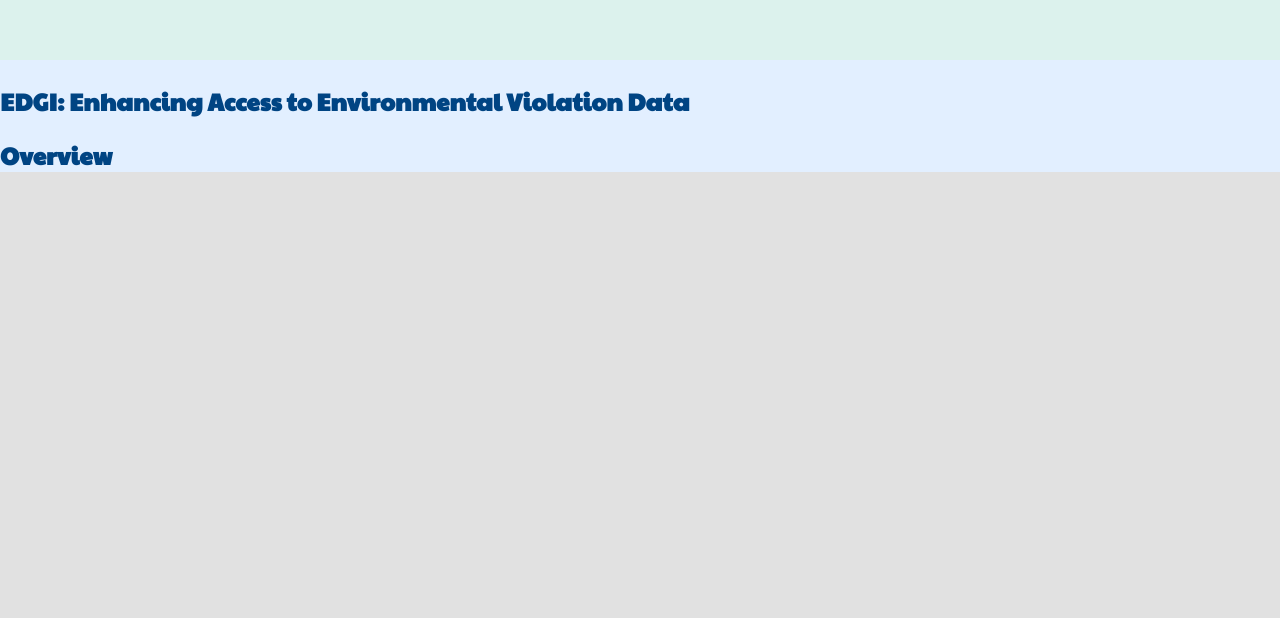
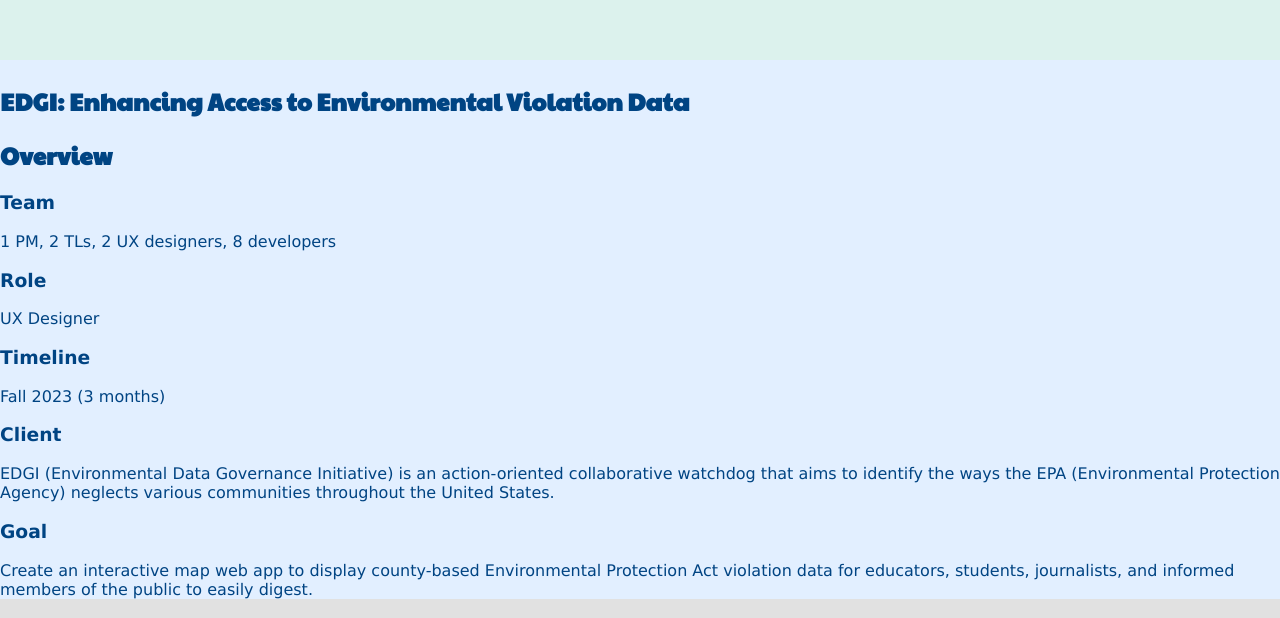
Before and after one commit to sonia-mar/portfolio, a plain HTML site: page edgi.html in a window 1280 px wide. Shown: the part 2642-3260 px from the top of the page. Before the commit the page ends 2834 px from the top, so only its background shows below. Drawn offline with Linux system fonts and the light colour scheme.

Commit message:
added to edgi

```diff
--- a/edgi.html
+++ b/edgi.html
@@ -27,14 +27,27 @@
             <img id="heroimg" src="images/Thumbnail.png" alt="Image of EDGI project">
             <h1>EDGI: Enhancing Access to Environmental Violation Data</h1>
         </section>
-        <section>
+        <section id="overview">
+            <h2>Overview</h2>
             <div id="col1">
-                <h2>Overview</h2>
-
+                <h3>Team</h3>
+                <p>1 PM, 2 TLs, 2 UX designers, 8 developers</p>
+                <h3>Role</h3>
+                <p>UX Designer</p>
+                <h3>Timeline</h3>
+                <p>Fall 2023 (3 months)</p>
             </div>
             <div id="col2">
-
+                <h3>Client</h3>
+                <p>EDGI (Environmental Data Governance Initiative) is an action-oriented collaborative watchdog that aims to identify the ways the EPA (Environmental Protection Agency) neglects various communities throughout the United States.</p>
             </div>
+            <div id="single-col3">
+                <h3>Goal</h3>
+                <p>Create an interactive map web app to display county-based Environmental Protection Act violation data for educators, students, journalists, and informed members of the public to easily digest.</p>
+            </div>
+        </section>
+        <section>
+            <h2></h2>
         </section>
     </main>
 </body>
```
